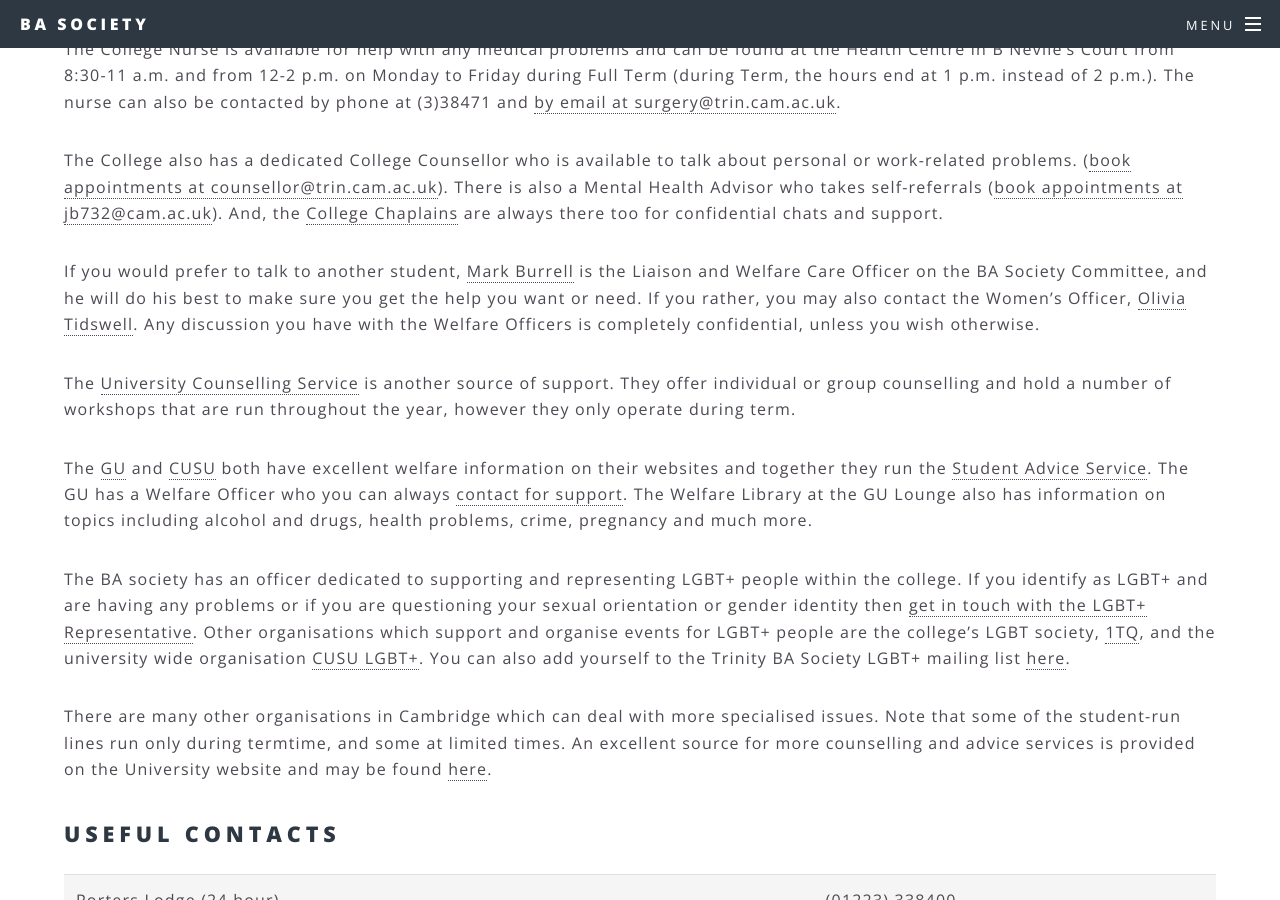
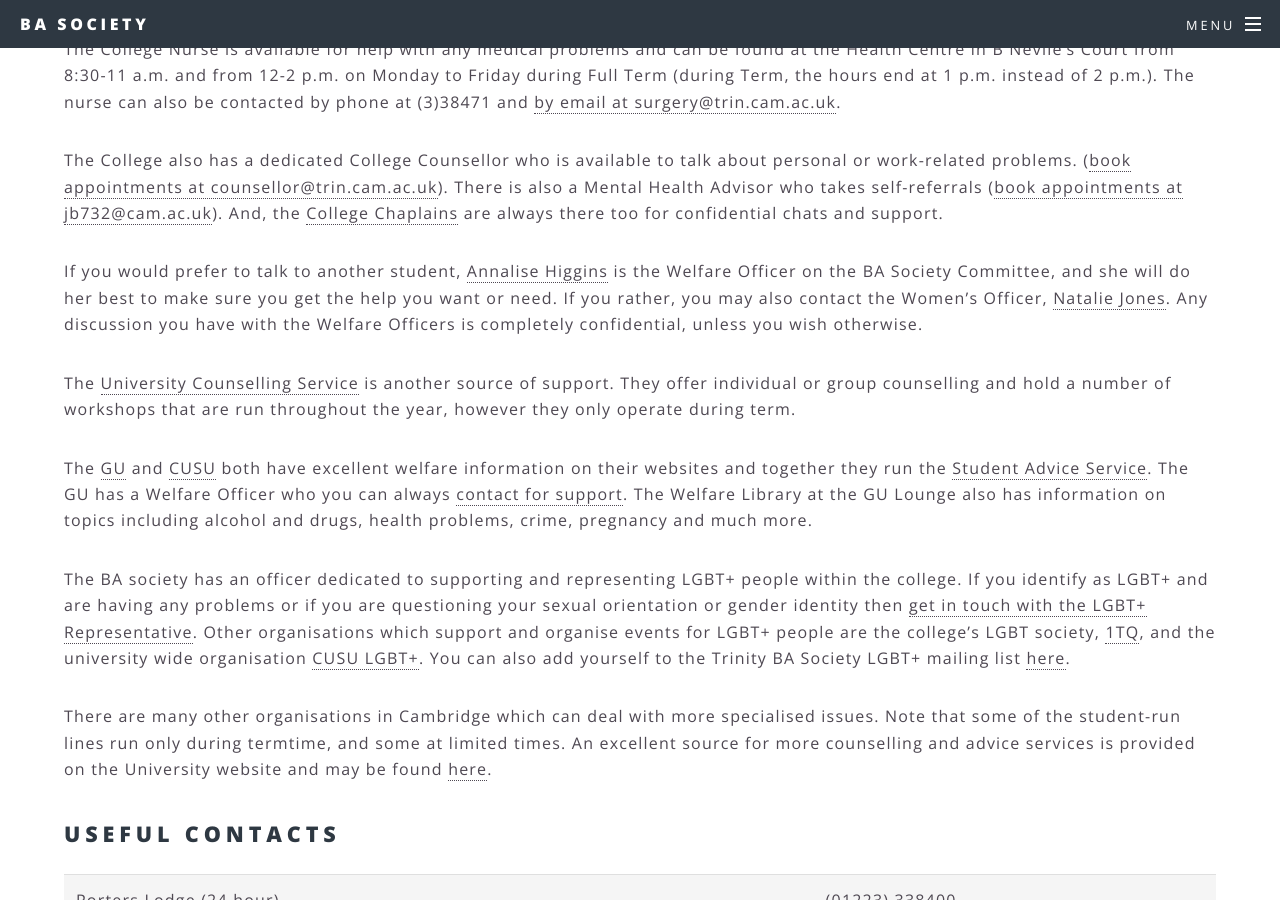
Before and after one commit to TrinityBASociety/trinitybasociety.github.io, a Jekyll site: the page built from welfare/index.md, in a window 1280 px wide and 900 px high, scrolled down 681 px. Built offline with Jekyll 4.4.1, drawn with Linux system fonts in a browser that asks for light colours.

Commit message:
Update names on Welfare page

```diff
--- a/welfare/index.md
+++ b/welfare/index.md
@@ -22,7 +22,7 @@
 
 The College also has a dedicated College Counsellor who is available to talk about personal or work-related problems. ([book appointments at counsellor@trin.cam.ac.uk](mailto:counsellor@trin.cam.ac.uk)). There is also a Mental Health Advisor who takes self-referrals ([book appointments at jb732@cam.ac.uk](mailto:jb732@cam.ac.uk)). And, the [College Chaplains](http://trinitycollegechapel.com/whos-who/) are always there too for confidential chats and support.
 
-If you would prefer to talk to another student, [Mark Burrell](mailto:ba.liaison@trin.cam.ac.uk) is the Liaison and Welfare Care Officer on the BA Society Committee, and he will do his best to make sure you get the help you want or need. If you rather, you may also contact the Women's Officer, [Olivia Tidswell](mailto:ba.women@trin.cam.ac.uk). Any discussion you have with the Welfare Officers is completely confidential, unless you wish otherwise.
+If you would prefer to talk to another student, [Annalise Higgins](mailto:ba.liaison@trin.cam.ac.uk) is the Welfare Officer on the BA Society Committee, and she will do her best to make sure you get the help you want or need. If you rather, you may also contact the Women's Officer, [Natalie Jones](mailto:ba.women@trin.cam.ac.uk). Any discussion you have with the Welfare Officers is completely confidential, unless you wish otherwise.
 
 The [University Counselling Service](http://www.counselling.cam.ac.uk/) is another source of support. They offer individual or group counselling and hold a number of workshops that are run throughout the year, however they only operate during term.
 
```
